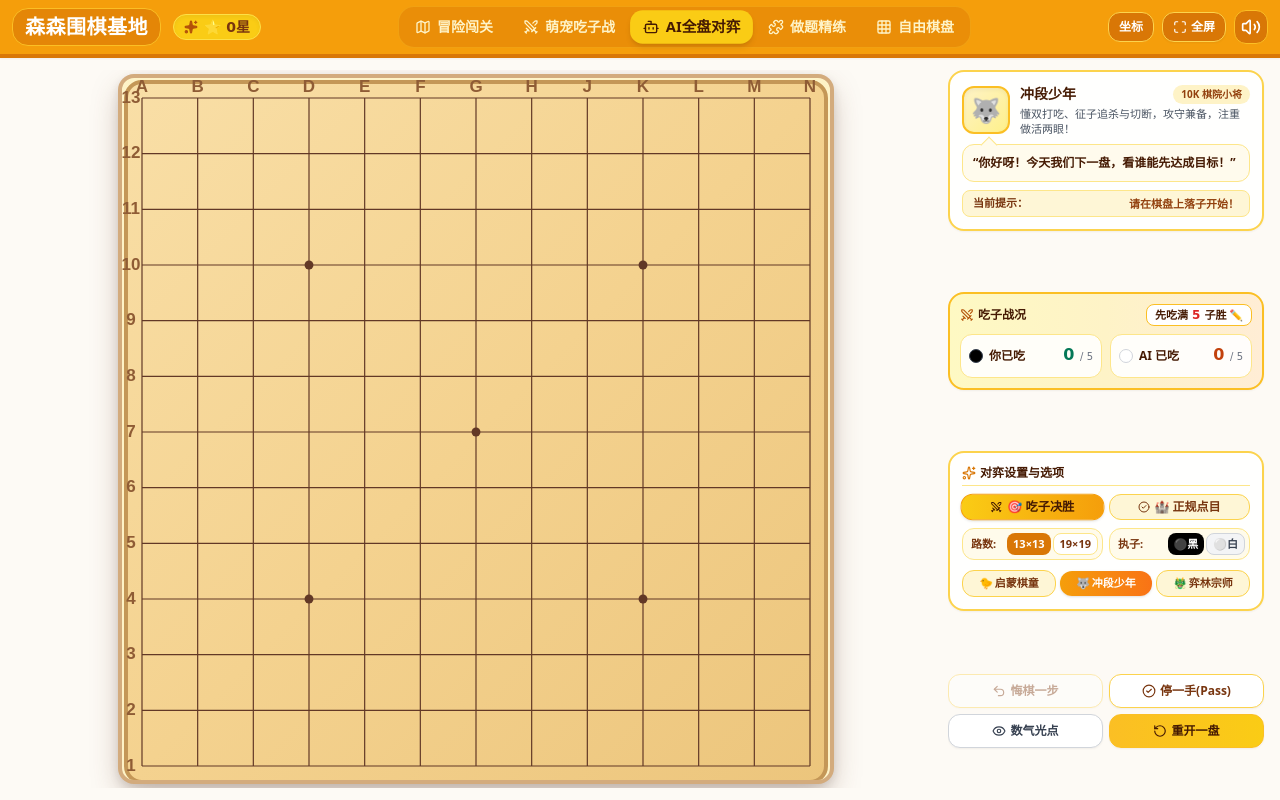
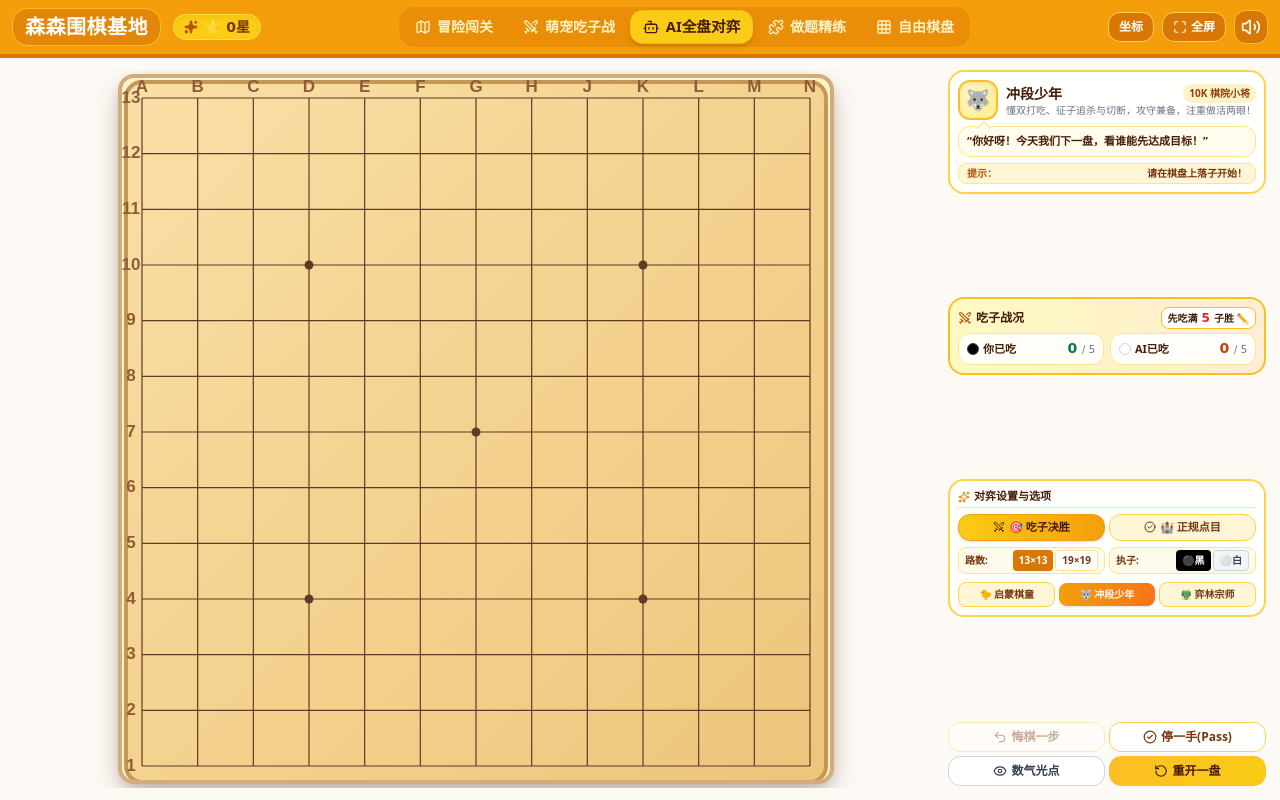
Before and after one commit to ozr2117-design/kid-go-paradise, a React (Vite) app: page / in a window 1280 px wide. Both pictures are taken after a click on the button "AI全盘对弈". Built offline with nearby package versions, Linux system fonts and the light colour scheme.

Commit message:
Optimize sidebar layout: compact AI sparring and enlarge freeplay controls

```diff
--- a/src/components/FullGameSparringView.tsx
+++ b/src/components/FullGameSparringView.tsx
@@ -343,33 +343,33 @@ export const FullGameSparringView: React.FC<FullGameSparringViewProps> = ({ show
       </div>
 
       {/* 2. RIGHT SIDEBAR: ALL STATS, CAPTURE FEEDBACK & OPTIONS */}
-      <div className="w-full md:w-80 lg:w-84 xl:w-92 h-full flex flex-col justify-between gap-2 overflow-y-auto pr-1 shrink-0">
+      <div className="w-full md:w-80 lg:w-84 xl:w-88 h-full flex flex-col justify-between gap-1.5 overflow-hidden pr-0.5 shrink-0">
         {/* Top Section: AI Avatar, Profile & Live Dialogue */}
-        <div className="bg-white/95 rounded-2xl p-2.5 sm:p-3 border-2 border-amber-300 shadow-sm flex flex-col gap-2 shrink-0">
-          <div className="flex items-center gap-2.5">
-            <div className="w-11 h-11 sm:w-12 sm:h-12 rounded-xl bg-gradient-to-br from-amber-100 to-yellow-200 border-2 border-amber-400 flex items-center justify-center text-2xl shadow-inner shrink-0">
+        <div className="bg-white/95 rounded-2xl p-2 border-2 border-amber-300 shadow-xs flex flex-col gap-1.5 shrink-0">
+          <div className="flex items-center gap-2">
+            <div className="w-9 h-9 sm:w-10 sm:h-10 rounded-xl bg-gradient-to-br from-amber-100 to-yellow-200 border-2 border-amber-400 flex items-center justify-center text-xl shadow-inner shrink-0">
               {activeProfile.avatar}
             </div>
             <div className="min-w-0 flex-1">
               <div className="flex items-center justify-between gap-1">
-                <h3 className="font-black text-amber-950 text-sm font-cartoon">
+                <h3 className="font-black text-amber-950 text-xs sm:text-sm font-cartoon">
                   {activeProfile.name}
                 </h3>
-                <span className="text-[10px] font-bold text-amber-800 bg-amber-100 px-2 py-0.5 rounded-full shrink-0">
+                <span className="text-[10px] font-bold text-amber-800 bg-amber-100 px-1.5 py-0.5 rounded-full shrink-0">
                   {activeProfile.rank}
                 </span>
               </div>
-              <p className="text-[11px] text-gray-600 leading-snug mt-0.5">{activeProfile.description}</p>
+              <p className="text-[10px] text-gray-500 leading-tight truncate">{activeProfile.description}</p>
             </div>
           </div>
 
           {/* Dynamic AI speech bubble */}
-          <div className="bg-amber-50/90 p-2 sm:p-2.5 rounded-xl border border-amber-200 text-xs font-bold text-amber-950 relative">
-            <div className="absolute -top-1.5 left-5 w-3 h-3 bg-amber-50 border-t border-l border-amber-200 transform rotate-45"></div>
+          <div className="bg-amber-50/90 px-2 py-1.5 rounded-xl border border-amber-200 text-[11px] font-bold text-amber-950 relative">
+            <div className="absolute -top-1 left-5 w-2.5 h-2.5 bg-amber-50 border-t border-l border-amber-200 transform rotate-45"></div>
             {isAiThinking ? (
-              <div className="flex items-center gap-1.5 text-amber-600 animate-pulse">
-                <Bot className="w-3.5 h-3.5" />
-                <span>{activeProfile.name} 正在深度推演局势...</span>
+              <div className="flex items-center gap-1.5 text-amber-600 animate-pulse text-[11px]">
+                <Bot className="w-3 h-3 shrink-0" />
+                <span className="truncate">{activeProfile.name} 正在深度推演局势...</span>
               </div>
             ) : (
               <span className="line-clamp-2">“{aiDialogue}”</span>
@@ -377,9 +377,9 @@ export const FullGameSparringView: React.FC<FullGameSparringViewProps> = ({ show
           </div>
 
           {/* Current Move Status Banner */}
-          <div className="flex items-center justify-between text-[11px] font-bold bg-amber-100/70 px-2.5 py-1 rounded-lg text-amber-900 border border-amber-200">
-            <span className="shrink-0">当前提示：</span>
-            <span className="text-amber-800 font-semibold ml-1 leading-snug">{statusMessage}</span>
+          <div className="flex items-center justify-between text-[10px] font-bold bg-amber-100/70 px-2 py-0.5 rounded-lg text-amber-900 border border-amber-200">
+            <span className="shrink-0 text-amber-700">提示：</span>
+            <span className="text-amber-900 font-semibold truncate ml-1">{statusMessage}</span>
           </div>
         </div>
 
@@ -387,7 +387,7 @@ export const FullGameSparringView: React.FC<FullGameSparringViewProps> = ({ show
         <div className="shrink-0">
           {winRule === 'capture' ? (
             /* Capture Race Badge Tracker */
-            <div className="bg-gradient-to-r from-yellow-100 via-amber-100 to-orange-100 p-2.5 rounded-2xl border-2 border-amber-400 shadow-sm flex flex-col gap-1.5">
+            <div className="bg-gradient-to-r from-yellow-100 via-amber-100 to-orange-100 p-2 rounded-2xl border-2 border-amber-400 shadow-xs flex flex-col gap-1">
               <div className="flex items-center justify-between">
                 <span className="text-xs font-black text-amber-950 font-cartoon flex items-center gap-1">
                   <Swords className="w-3.5 h-3.5 text-amber-700" />
@@ -400,7 +400,7 @@ export const FullGameSparringView: React.FC<FullGameSparringViewProps> = ({ show
                     setCustomTargetInput(String(captureTarget));
                     setIsTargetModalOpen(true);
                   }}
-                  className="flex items-center gap-1 bg-white hover:bg-amber-50 text-amber-950 px-2 py-0.5 rounded-lg border border-amber-400 text-[11px] font-bold shadow-xs transition"
+                  className="flex items-center gap-1 bg-white hover:bg-amber-50 text-amber-950 px-1.5 py-0.5 rounded-lg border border-amber-400 text-[10px] font-bold shadow-xs transition"
                   title="点击修改目标吃子数"
                 >
                   <span>先吃满</span>
@@ -410,25 +410,25 @@ export const FullGameSparringView: React.FC<FullGameSparringViewProps> = ({ show
               </div>
 
               {/* Progress Duel Cards */}
-              <div className="grid grid-cols-2 gap-2 mt-0.5">
+              <div className="grid grid-cols-2 gap-1.5">
                 {/* Player Card */}
-                <div className="bg-white/90 p-2 rounded-xl border border-amber-200 flex items-center justify-between">
-                  <div className="flex items-center gap-1.5">
-                    <span className="w-3.5 h-3.5 rounded-full bg-black inline-block border border-gray-700 shrink-0" />
-                    <span className="text-xs font-bold text-amber-950">你已吃</span>
+                <div className="bg-white/90 px-2 py-1 rounded-xl border border-amber-200 flex items-center justify-between">
+                  <div className="flex items-center gap-1">
+                    <span className="w-3 h-3 rounded-full bg-black inline-block border border-gray-700 shrink-0" />
+                    <span className="text-[11px] font-bold text-amber-950">你已吃</span>
                   </div>
-                  <div className="text-base font-black text-emerald-700 font-cartoon">
+                  <div className="text-sm font-black text-emerald-700 font-cartoon">
                     {myCaptures} <span className="text-[10px] text-gray-500 font-normal">/ {captureTarget}</span>
                   </div>
                 </div>
 
                 {/* AI Opponent Card */}
-                <div className="bg-white/90 p-2 rounded-xl border border-amber-200 flex items-center justify-between">
-                  <div className="flex items-center gap-1.5">
-                    <span className="w-3.5 h-3.5 rounded-full bg-white inline-block border border-gray-300 shrink-0" />
-                    <span className="text-xs font-bold text-amber-950">AI 已吃</span>
+                <div className="bg-white/90 px-2 py-1 rounded-xl border border-amber-200 flex items-center justify-between">
+                  <div className="flex items-center gap-1">
+                    <span className="w-3 h-3 rounded-full bg-white inline-block border border-gray-300 shrink-0" />
+                    <span className="text-[11px] font-bold text-amber-950">AI已吃</span>
                   </div>
-                  <div className="text-base font-black text-orange-700 font-cartoon">
+                  <div className="text-sm font-black text-orange-700 font-cartoon">
                     {oppCaptures} <span className="text-[10px] text-gray-500 font-normal">/ {captureTarget}</span>
                   </div>
                 </div>
@@ -436,7 +436,7 @@ export const FullGameSparringView: React.FC<FullGameSparringViewProps> = ({ show
 
               {/* Match point alert if close */}
               {myCaptures >= captureTarget - 1 && myCaptures < captureTarget && (
-                <div className="text-[11px] font-black text-red-600 bg-red-100 py-1 px-2 rounded-lg border border-red-300 animate-bounce flex items-center justify-center gap-1">
+                <div className="text-[10px] font-black text-red-600 bg-red-100 py-0.5 px-2 rounded-lg border border-red-300 animate-bounce flex items-center justify-center gap-1">
                   <Zap className="w-3 h-3 fill-current" />
                   <span>赛点！再吃 1 颗直接获胜！</span>
                 </div>
@@ -444,22 +444,22 @@ export const FullGameSparringView: React.FC<FullGameSparringViewProps> = ({ show
             </div>
           ) : (
             /* Territory Live Progress */
-            <div className="bg-gradient-to-r from-amber-100 via-yellow-100 to-amber-100 p-2.5 rounded-2xl border-2 border-amber-400 shadow-sm flex flex-col gap-1.5">
-              <div className="flex items-center justify-between text-xs font-black text-amber-950 px-0.5">
+            <div className="bg-gradient-to-r from-amber-100 via-yellow-100 to-amber-100 p-2 rounded-2xl border-2 border-amber-400 shadow-xs flex flex-col gap-1">
+              <div className="flex items-center justify-between text-[11px] font-black text-amber-950 px-0.5">
                 <div className="flex items-center gap-1">
-                  <span className="w-3 h-3 rounded-full bg-black inline-block border border-gray-700" />
+                  <span className="w-2.5 h-2.5 rounded-full bg-black inline-block border border-gray-700" />
                   <span>黑: {blackScore} 目</span>
                 </div>
-                <div className="flex items-center gap-1 text-amber-800 font-cartoon text-[11px]">
-                  <Flame className="w-3.5 h-3.5 text-orange-500 fill-orange-500 animate-pulse" />
+                <div className="flex items-center gap-1 text-amber-800 font-cartoon text-[10px]">
+                  <Flame className="w-3 h-3 text-orange-500 fill-orange-500 animate-pulse" />
                   <span>实时地盘</span>
                 </div>
                 <div className="flex items-center gap-1">
                   <span>白: {whiteScore.toFixed(1)} 目</span>
-                  <span className="w-3 h-3 rounded-full bg-white inline-block border border-gray-300" />
+                  <span className="w-2.5 h-2.5 rounded-full bg-white inline-block border border-gray-300" />
                 </div>
               </div>
-              <div className="w-full h-2.5 bg-gray-300 rounded-full overflow-hidden flex shadow-inner border border-amber-300">
+              <div className="w-full h-2 bg-gray-300 rounded-full overflow-hidden flex shadow-inner border border-amber-300">
                 <div
                   style={{ width: `${blackPercent}%` }}
                   className="h-full bg-gray-900 transition-all duration-500"
@@ -474,22 +474,22 @@ export const FullGameSparringView: React.FC<FullGameSparringViewProps> = ({ show
         </div>
 
         {/* Middle Section 2: Options & Settings (选项的情况) */}
-        <div className="bg-white/95 rounded-2xl p-2.5 sm:p-3 border-2 border-amber-300 shadow-sm flex flex-col gap-2 shrink-0">
-          <div className="text-xs font-black text-amber-950 font-cartoon flex items-center gap-1 border-b border-amber-200 pb-1">
-            <Sparkles className="w-3.5 h-3.5 text-amber-600" />
+        <div className="bg-white/95 rounded-2xl p-2 border-2 border-amber-300 shadow-xs flex flex-col gap-1.5 shrink-0">
+          <div className="text-[11px] font-black text-amber-950 font-cartoon flex items-center gap-1 border-b border-amber-200 pb-0.5">
+            <Sparkles className="w-3 h-3 text-amber-600" />
             <span>对弈设置与选项</span>
           </div>
 
           {/* Rule Mode Buttons */}
-          <div className="flex items-center gap-1.5">
+          <div className="flex items-center gap-1">
             <button
               onClick={() => {
                 setCustomTargetInput(String(captureTarget));
                 setIsTargetModalOpen(true);
               }}
-              className={`flex-1 py-1 px-1.5 rounded-xl font-bold text-xs transition flex items-center justify-center gap-1 ${
+              className={`flex-1 py-1 px-1 rounded-xl font-bold text-[11px] transition flex items-center justify-center gap-1 ${
                 winRule === 'capture'
-                  ? 'bg-gradient-to-r from-yellow-400 to-amber-500 text-amber-950 font-black shadow border border-amber-500 scale-[1.02]'
+                  ? 'bg-gradient-to-r from-yellow-400 to-amber-500 text-amber-950 font-black shadow border border-amber-500'
                   : 'bg-amber-100/70 hover:bg-amber-200 text-amber-900 border border-amber-300'
               }`}
             >
@@ -498,9 +498,9 @@ export const FullGameSparringView: React.FC<FullGameSparringViewProps> = ({ show
             </button>
             <button
               onClick={() => startNewGame(boardSize, playerColor, aiLevel, 'territory', captureTarget)}
-              className={`flex-1 py-1 px-1.5 rounded-xl font-bold text-xs transition flex items-center justify-center gap-1 ${
+              className={`flex-1 py-1 px-1 rounded-xl font-bold text-[11px] transition flex items-center justify-center gap-1 ${
                 winRule === 'territory'
-                  ? 'bg-gradient-to-r from-yellow-400 to-amber-500 text-amber-950 font-black shadow border border-amber-500 scale-[1.02]'
+                  ? 'bg-gradient-to-r from-yellow-400 to-amber-500 text-amber-950 font-black shadow border border-amber-500'
                   : 'bg-amber-100/70 hover:bg-amber-200 text-amber-900 border border-amber-300'
               }`}
             >
@@ -510,16 +510,16 @@ export const FullGameSparringView: React.FC<FullGameSparringViewProps> = ({ show
           </div>
 
           {/* Board Size & Stone Color */}
-          <div className="grid grid-cols-2 gap-1.5 text-xs">
+          <div className="grid grid-cols-2 gap-1 text-[11px]">
             {/* Size */}
-            <div className="flex items-center gap-1 bg-amber-50 p-1 rounded-xl border border-amber-200 justify-between">
-              <span className="text-[11px] font-bold text-amber-900 ml-1">路数:</span>
+            <div className="flex items-center gap-1 bg-amber-50 px-1.5 py-0.5 rounded-lg border border-amber-200 justify-between">
+              <span className="text-[10px] font-bold text-amber-900">路数:</span>
               <div className="flex gap-0.5">
                 {([13, 19] as BoardSize[]).map((sz) => (
                   <button
                     key={sz}
                     onClick={() => startNewGame(sz, playerColor, aiLevel, winRule, captureTarget)}
-                    className={`px-1.5 py-0.5 rounded-lg font-black text-[11px] transition ${
+                    className={`px-1.5 py-0.5 rounded font-black text-[10px] transition ${
                       boardSize === sz
                         ? 'bg-amber-600 text-white shadow-xs'
                         : 'bg-white hover:bg-amber-100 text-amber-900 border border-amber-200'
@@ -532,12 +532,12 @@ export const FullGameSparringView: React.FC<FullGameSparringViewProps> = ({ show
             </div>
 
             {/* Color */}
-            <div className="flex items-center gap-1 bg-amber-50 p-1 rounded-xl border border-amber-200 justify-between">
-              <span className="text-[11px] font-bold text-amber-900 ml-1">执子:</span>
+            <div className="flex items-center gap-1 bg-amber-50 px-1.5 py-0.5 rounded-lg border border-amber-200 justify-between">
+              <span className="text-[10px] font-bold text-amber-900">执子:</span>
               <div className="flex gap-0.5">
                 <button
                   onClick={() => startNewGame(boardSize, 'black', aiLevel, winRule, captureTarget)}
-                  className={`px-1.5 py-0.5 rounded-lg font-black text-[11px] transition ${
+                  className={`px-1.5 py-0.5 rounded font-black text-[10px] transition ${
                     playerColor === 'black'
                       ? 'bg-black text-white shadow-xs'
                       : 'bg-white text-gray-800 border border-gray-300'
@@ -547,9 +547,9 @@ export const FullGameSparringView: React.FC<FullGameSparringViewProps> = ({ show
                 </button>
                 <button
                   onClick={() => startNewGame(boardSize, 'white', aiLevel, winRule, captureTarget)}
-                  className={`px-1.5 py-0.5 rounded-lg font-black text-[11px] transition ${
+                  className={`px-1.5 py-0.5 rounded font-black text-[10px] transition ${
                     playerColor === 'white'
-                      ? 'bg-white text-gray-900 border-2 border-amber-500 shadow-xs'
+                      ? 'bg-white text-gray-900 border border-amber-500 shadow-xs'
                       : 'bg-gray-100 text-gray-700 border border-gray-300'
                   }`}
                 >
@@ -567,7 +567,7 @@ export const FullGameSparringView: React.FC<FullGameSparringViewProps> = ({ show
                 <button
                   key={p.id}
                   onClick={() => startNewGame(boardSize, playerColor, p.id, winRule, captureTarget)}
-                  className={`flex-1 py-1 px-1 rounded-xl text-[11px] font-black transition flex items-center justify-center gap-0.5 ${
+                  className={`flex-1 py-1 px-0.5 rounded-lg text-[10px] font-black transition flex items-center justify-center gap-0.5 ${
                     isSelected
                       ? 'bg-gradient-to-r from-amber-500 to-orange-500 text-white shadow'
                       : 'bg-amber-100/70 hover:bg-amber-200 text-amber-900 border border-amber-300'
@@ -582,11 +582,11 @@ export const FullGameSparringView: React.FC<FullGameSparringViewProps> = ({ show
         </div>
 
         {/* Bottom Section: Action Controls (2x2 Grid) */}
-        <div className="grid grid-cols-2 gap-1.5 shrink-0 pt-0.5 pb-8 sm:pb-10">
+        <div className="grid grid-cols-2 gap-1 shrink-0 pt-0.5 pb-0.5">
           <button
             onClick={handleUndo}
             disabled={boardState.moveHistory.length < 2 || isAiThinking}
-            className="flex items-center justify-center gap-1 py-2 px-2 bg-white hover:bg-amber-50 disabled:opacity-40 text-amber-900 font-bold rounded-xl border border-amber-300 text-xs shadow-sm transition active:scale-95"
+            className="flex items-center justify-center gap-1 py-1.5 px-1 bg-white hover:bg-amber-50 disabled:opacity-40 text-amber-900 font-bold rounded-xl border border-amber-300 text-xs shadow-xs transition active:scale-95"
           >
             <Undo2 className="w-3.5 h-3.5" />
             <span>悔棋一步</span>
@@ -595,7 +595,7 @@ export const FullGameSparringView: React.FC<FullGameSparringViewProps> = ({ show
           <button
             onClick={handlePass}
             disabled={boardState.turn !== playerColor || isAiThinking}
-            className="flex items-center justify-center gap-1 py-2 px-2 bg-white hover:bg-amber-50 disabled:opacity-40 text-amber-900 font-bold rounded-xl border border-amber-300 text-xs shadow-sm transition active:scale-95"
+            className="flex items-center justify-center gap-1 py-1.5 px-1 bg-white hover:bg-amber-50 disabled:opacity-40 text-amber-900 font-bold rounded-xl border border-amber-300 text-xs shadow-xs transition active:scale-95"
           >
             <CheckCircle2 className="w-3.5 h-3.5" />
             <span>停一手(Pass)</span>
@@ -603,9 +603,9 @@ export const FullGameSparringView: React.FC<FullGameSparringViewProps> = ({ show
 
           <button
             onClick={() => setShowLiberties(!showLiberties)}
-            className={`flex items-center justify-center gap-1 py-2 px-2 font-bold rounded-xl border text-xs shadow-sm transition active:scale-95 ${
+            className={`flex items-center justify-center gap-1 py-1.5 px-1 font-bold rounded-xl border text-xs shadow-xs transition active:scale-95 ${
               showLiberties
-                ? 'bg-emerald-500 text-white border-emerald-600 shadow'
+                ? 'bg-emerald-500 text-white border-emerald-600 shadow-xs'
                 : 'bg-white text-gray-700 border-gray-300 hover:bg-gray-50'
             }`}
           >
@@ -615,7 +615,7 @@ export const FullGameSparringView: React.FC<FullGameSparringViewProps> = ({ show
 
           <button
             onClick={() => startNewGame()}
-            className="flex items-center justify-center gap-1 py-2 px-2 bg-gradient-to-r from-amber-400 to-yellow-400 hover:from-amber-500 hover:to-yellow-500 text-amber-950 font-black rounded-xl border border-amber-400 text-xs shadow-sm transition active:scale-95"
+            className="flex items-center justify-center gap-1 py-1.5 px-1 bg-gradient-to-r from-amber-400 to-yellow-400 hover:from-amber-500 hover:to-yellow-500 text-amber-950 font-black rounded-xl border border-amber-400 text-xs shadow-xs transition active:scale-95"
           >
             <RotateCcw className="w-3.5 h-3.5" />
             <span>重开一盘</span>
```
Also changed, not shown: src/components/FreePlayView.tsx (+77 -92 lines), 1 other file (tests, documents, lock files or other folders).
